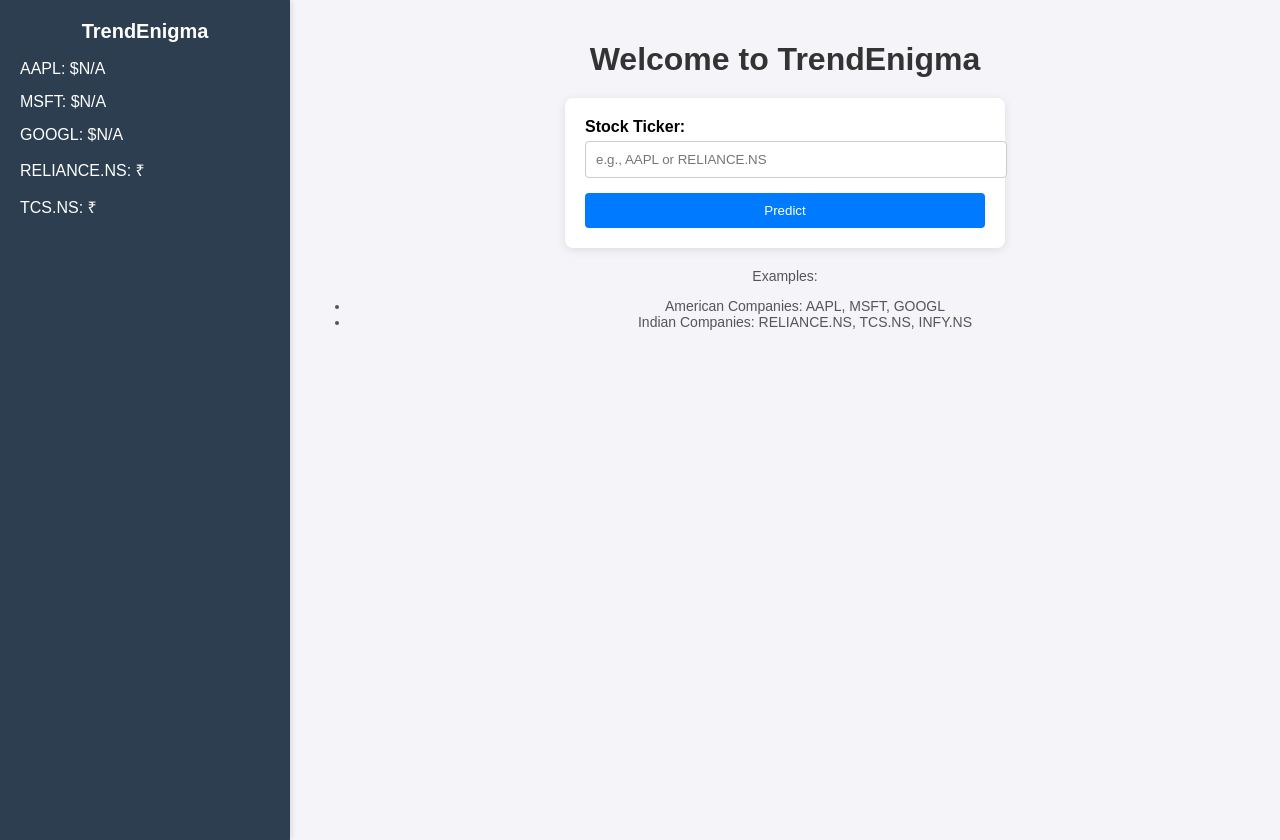
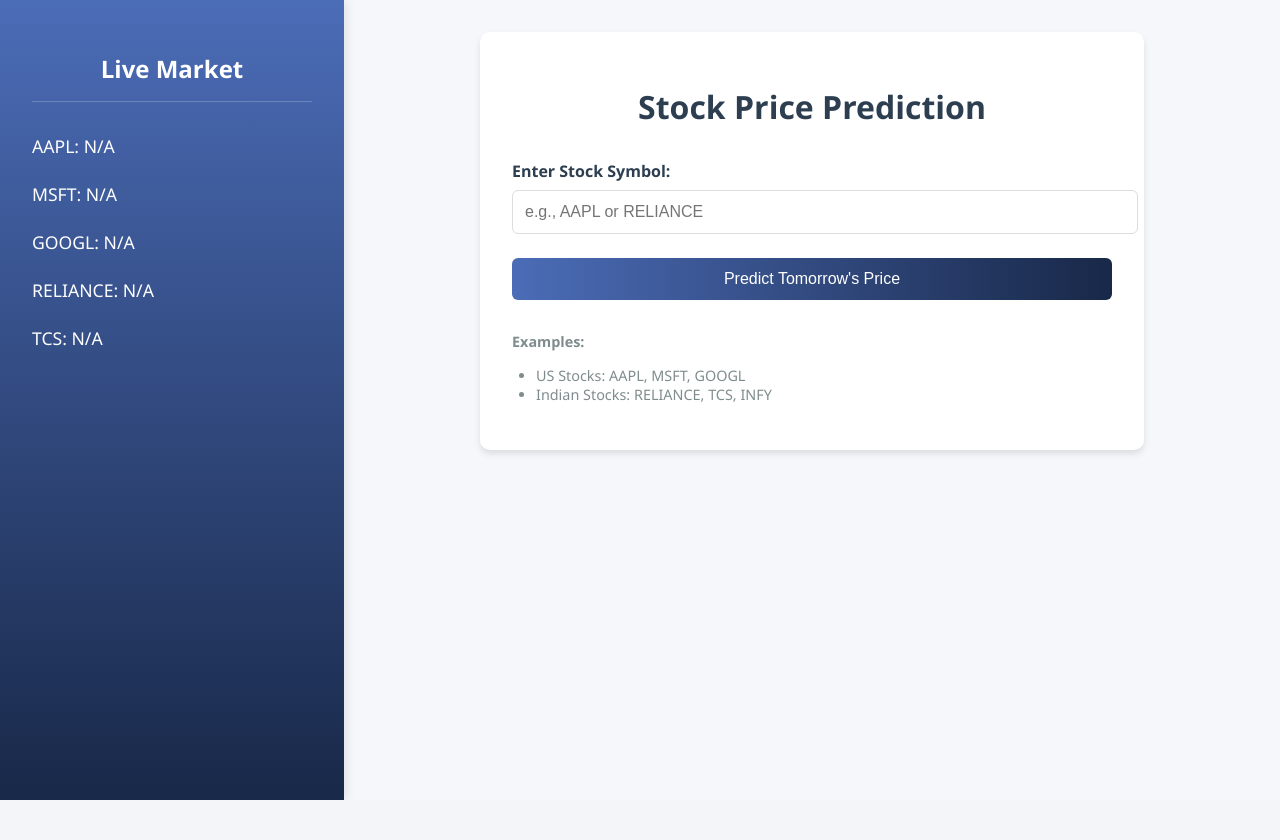
Before and after one commit to vishesh2412/trendenigma, a Flask app: page /index in a window 1280 px wide. After the commit the page ends 800 px from the top, so only its background shows below. Run offline with Flask 3, Linux system fonts and the light colour scheme; data that the repository does not hold is empty.

Commit message:
Update index.html

```diff
--- a/stocks/templates/index.html
+++ b/stocks/templates/index.html
@@ -3,112 +3,130 @@
 <head>
     <meta charset="UTF-8">
     <meta name="viewport" content="width=device-width, initial-scale=1.0">
-    <title>TrendEnigma</title>
+    <title>TrendEnigma - Stock Prediction</title>
     <style>
         body {
-            font-family: Arial, sans-serif;
+            font-family: 'Segoe UI', Tahoma, Geneva, Verdana, sans-serif;
             margin: 0;
             display: flex;
-            background-color: #f4f4f9;
-        }
-        h1 {
-            color: #333;
-            text-align: center;
-            margin-bottom: 20px;
+            min-height: 100vh;
+            background-color: #f5f7fa;
         }
         .sidebar {
-            width: 250px;
-            background-color: #2c3e50;
+            width: 280px;
+            background: linear-gradient(180deg, #4b6cb7 0%, #182848 100%);
             color: white;
-            padding: 20px;
-            height: 100vh;
-            box-shadow: 2px 0 5px rgba(0, 0, 0, 0.1);
+            padding: 2rem;
+            box-shadow: 2px 0 10px rgba(0, 0, 0, 0.1);
         }
         .sidebar h2 {
-            margin-top: 0;
-            font-size: 20px;
+            font-size: 1.5rem;
+            margin-bottom: 2rem;
             text-align: center;
+            border-bottom: 1px solid rgba(255, 255, 255, 0.2);
+            padding-bottom: 1rem;
         }
-        .sidebar ul {
+        .stock-list {
             list-style: none;
             padding: 0;
         }
-        .sidebar ul li {
-            margin: 15px 0;
-            font-size: 16px;
+        .stock-list li {
+            margin: 1.5rem 0;
+            font-size: 1.1rem;
+            display: flex;
+            justify-content: space-between;
         }
         .main-content {
             flex: 1;
-            padding: 20px;
+            padding: 2rem;
         }
-        form {
-            background-color: white;
-            padding: 20px;
-            border-radius: 8px;
-            box-shadow: 0 2px 10px rgba(0, 0, 0, 0.1);
-            max-width: 400px;
+        .card {
+            background: white;
+            border-radius: 10px;
+            box-shadow: 0 4px 6px rgba(0, 0, 0, 0.1);
+            padding: 2rem;
+            max-width: 600px;
             margin: 0 auto;
         }
+        h1 {
+            color: #2c3e50;
+            text-align: center;
+            margin-bottom: 2rem;
+        }
+        .form-group {
+            margin-bottom: 1.5rem;
+        }
         label {
-            font-weight: bold;
             display: block;
-            margin-bottom: 5px;
+            margin-bottom: 0.5rem;
+            font-weight: 600;
+            color: #2c3e50;
         }
         input[type="text"] {
             width: 100%;
-            padding: 10px;
-            margin-bottom: 15px;
-            border: 1px solid #ccc;
-            border-radius: 4px;
+            padding: 12px;
+            border: 1px solid #ddd;
+            border-radius: 6px;
+            font-size: 1rem;
+            transition: border 0.3s;
+        }
+        input[type="text"]:focus {
+            border-color: #4b6cb7;
+            outline: none;
         }
         button {
             width: 100%;
-            padding: 10px;
-            background-color: #007BFF;
+            padding: 12px;
+            background: linear-gradient(90deg, #4b6cb7 0%, #182848 100%);
             color: white;
             border: none;
-            border-radius: 4px;
+            border-radius: 6px;
+            font-size: 1rem;
             cursor: pointer;
+            transition: transform 0.2s;
         }
         button:hover {
-            background-color: #0056b3;
+            transform: translateY(-2px);
         }
         .examples {
-            margin-top: 20px;
-            font-size: 14px;
-            color: #555;
-            text-align: center;
+            margin-top: 2rem;
+            font-size: 0.9rem;
+            color: #7f8c8d;
+        }
+        .examples ul {
+            padding-left: 1.5rem;
         }
     </style>
 </head>
 <body>
-    <!-- Sidebar -->
     <div class="sidebar">
-        <h2>TrendEnigma</h2>
-        <ul>
-            <li>AAPL: ${{ stock_data['AAPL'] }}</li>
-            <li>MSFT: ${{ stock_data['MSFT'] }}</li>
-            <li>GOOGL: ${{ stock_data['GOOGL'] }}</li>
-            <li>RELIANCE.NS: ₹{{ stock_data['RELIANCE.NS'] }}</li>
-            <li>TCS.NS: ₹{{ stock_data['TCS.NS'] }}</li>
+        <h2>Live Market</h2>
+        <ul class="stock-list">
+            <li>AAPL: {{ stock_data['AAPL'] }}</li>
+            <li>MSFT: {{ stock_data['MSFT'] }}</li>
+            <li>GOOGL: {{ stock_data['GOOGL'] }}</li>
+            <li>RELIANCE: {{ stock_data['RELIANCE.BSE'] }}</li>
+            <li>TCS: {{ stock_data['TCS.BSE'] }}</li>
         </ul>
     </div>
 
-    <!-- Main Content -->
     <div class="main-content">
-        <h1>Welcome to TrendEnigma</h1>
-        <form action="/predict" method="post">
-            <label for="ticker">Stock Ticker:</label>
-            <input type="text" id="ticker" name="ticker" placeholder="e.g., AAPL or RELIANCE.NS" required>
-            <br>
-            <button type="submit">Predict</button>
-        </form>
-        <div class="examples">
-            <p>Examples:</p>
-            <ul>
-                <li>American Companies: AAPL, MSFT, GOOGL</li>
-                <li>Indian Companies: RELIANCE.NS, TCS.NS, INFY.NS</li>
-            </ul>
+        <div class="card">
+            <h1>Stock Price Prediction</h1>
+            <form action="/predict" method="post">
+                <div class="form-group">
+                    <label for="ticker">Enter Stock Symbol:</label>
+                    <input type="text" id="ticker" name="ticker" placeholder="e.g., AAPL or RELIANCE" required>
+                </div>
+                <button type="submit">Predict Tomorrow's Price</button>
+            </form>
+            <div class="examples">
+                <p><strong>Examples:</strong></p>
+                <ul>
+                    <li>US Stocks: AAPL, MSFT, GOOGL</li>
+                    <li>Indian Stocks: RELIANCE, TCS, INFY</li>
+                </ul>
+            </div>
         </div>
     </div>
 </body>
```
